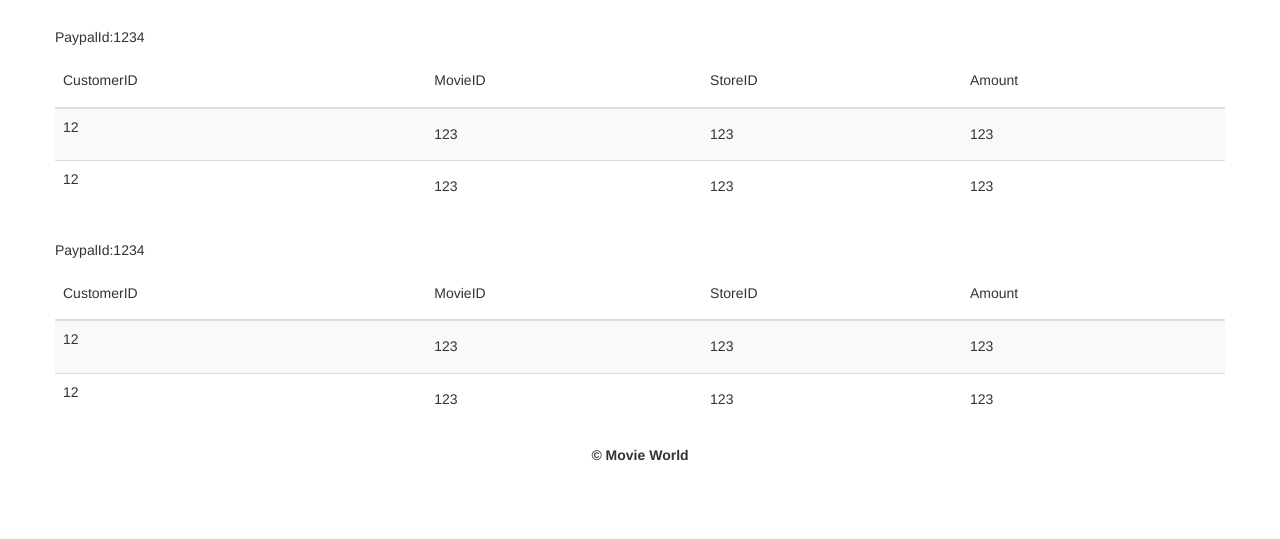
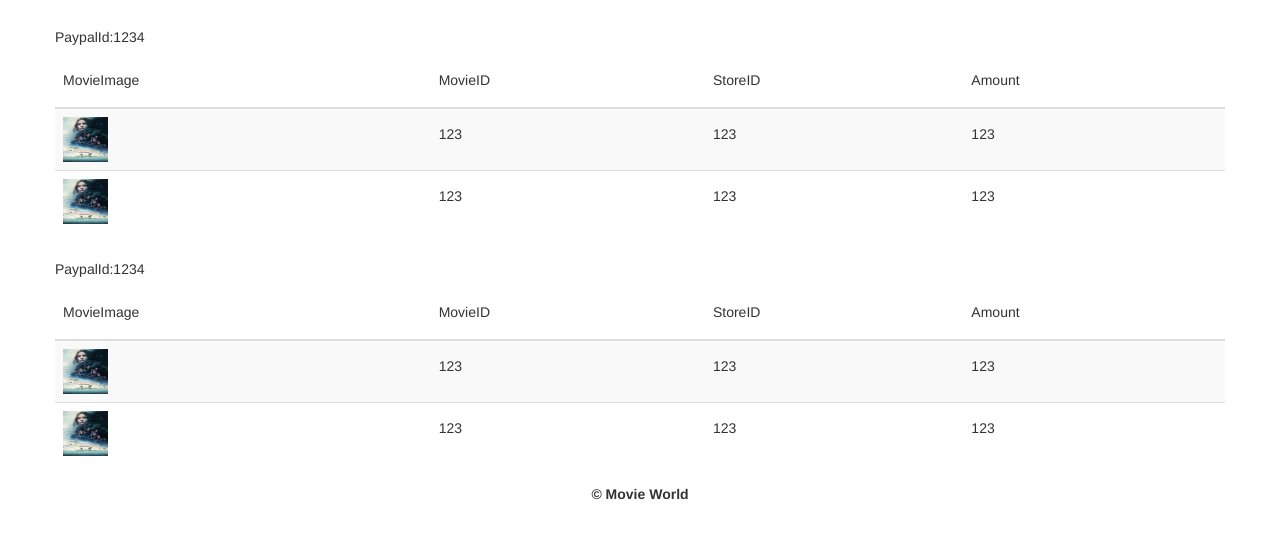
Before and after one commit to vivamilk/Movie_sale, a Flask app: page /show_history in a window 1280 px wide. Shown: the part 52-591 px from the top of the page. Run offline with Flask 2, Linux system fonts and the light colour scheme; some libraries are stand-ins or nearby versions.

Commit message:
replace user_id with movie_image

```diff
--- a/app.py
+++ b/app.py
@@ -10,7 +10,6 @@ from functools import wraps
 import datetime
 import requests
 from copy import copy
-
 
 # -----------------------------------
 # global settings
@@ -128,6 +127,7 @@ def roles_accepted(*roles):
     order to view the page.
     :param roles: The possible roles.
     """
+
     def wrapper(func):
         @wraps(func)
         def decorated_view(*args, **kwargs):
@@ -137,7 +137,9 @@ def roles_accepted(*roles):
                 flash("Sorry, You do not have the permission to view this page. Return to homepage.")
                 return redirect(url_for('index'))
             return func(*args, **kwargs)
+
         return decorated_view
+
     return wrapper
 
 
@@ -368,7 +370,8 @@ def register():
 
     form = RegistrationForm()
     if form.validate_on_submit():
-        User().new_user(form.username.data, form.name.data, form.password.data, 'customer', form.email.data, form.phone_number.data)
+        User().new_user(form.username.data, form.name.data, form.password.data, 'customer', form.email.data,
+                        form.phone_number.data)
         flash('Congratulations, you are now a registered user!')
         return redirect(url_for('login'))
 
@@ -390,34 +393,36 @@ def update_info():
 @app.route('/show_history')
 def show_history():
     data = [
-        {"paypal_id": "1234",
-        "item_list":[
         {
-        "customerID": "12",
-        "movieID": "123",
-        "storeID": "123",
-        "amount": "123"
-        },
+            "paypal_id": "1234",
+            "item_list": [
+                {
+                    "customerID": "12",
+                    "movieID": "123",
+                    "storeID": "123",
+                    "amount": "123"
+                },
+                {
+                    "customerID": "12",
+                    "movieID": "123",
+                    "storeID": "123",
+                    "amount": "123"
+                }]},
         {
-            "customerID": "12",
-            "movieID": "123",
-            "storeID": "123",
-            "amount": "123"
-        }]},
-        {"paypal_id": "1234",
-         "item_list": [
-             {
-                 "customerID": "12",
-                 "movieID": "123",
-                 "storeID": "123",
-                 "amount": "123"
-             },
-             {
-                 "customerID": "12",
-                 "movieID": "123",
-                 "storeID": "123",
-                 "amount": "123"
-             }]}
+            "paypal_id": "1234",
+            "item_list": [
+                {
+                    "customerID": "12",
+                    "movieID": "123",
+                    "storeID": "123",
+                    "amount": "123"
+                },
+                {
+                    "customerID": "12",
+                    "movieID": "123",
+                    "storeID": "123",
+                    "amount": "123"
+                }]}
     ]
     return render_template('show_history.html', history=data)
 
@@ -492,7 +497,8 @@ def remove_items_in_cart():
     for amount, movie_id in records:
         cur.execute('select amountTemp from stock where movieID=? and storeID=?', (movie_id, store_id))
         temp_amount_all = cur.fetchone()[0]
-        cur.execute('update stock set amountTemp=? where movieID=? and storeID=?', (temp_amount_all+amount, movie_id, store_id))
+        cur.execute('update stock set amountTemp=? where movieID=? and storeID=?',
+                    (temp_amount_all + amount, movie_id, store_id))
 
     conn.commit()
     conn.close()
@@ -509,7 +515,8 @@ def add_item_to_cart(movie_id):
     cur.execute('select customerID from customer where userID=?', (current_user.id,))
     customer_id = cur.fetchone()[0]
 
-    cur.execute('select amount from shopping_cart where customerID=? and movieID=? and storeID=?', (customer_id, movie_id, store_id))
+    cur.execute('select amount from shopping_cart where customerID=? and movieID=? and storeID=?',
+                (customer_id, movie_id, store_id))
     current_amount = cur.fetchone()
 
     # insert or update record into database.shopping_cart
@@ -523,7 +530,8 @@ def add_item_to_cart(movie_id):
     # update amountTemp in database.stock
     cur.execute('select amountTemp from stock where movieID=? and storeID=?', (movie_id, store_id))
     temp_amount_all = cur.fetchone()[0]
-    cur.execute('update stock set amountTemp=? where movieID=? and storeID=?', (temp_amount_all-amount, movie_id, store_id))
+    cur.execute('update stock set amountTemp=? where movieID=? and storeID=?',
+                (temp_amount_all - amount, movie_id, store_id))
 
     conn.commit()
     conn.close()
@@ -541,12 +549,14 @@ def remove_item_in_cart(movie_id):
     cur.execute('select customerID from customer where userID=?', (current_user.id,))
     customer_id = cur.fetchone()[0]
 
-    cur.execute('select amount from shopping_cart where customerID=? and movieID=? and storeID=?', (customer_id, movie_id, store_id))
+    cur.execute('select amount from shopping_cart where customerID=? and movieID=? and storeID=?',
+                (customer_id, movie_id, store_id))
     current_amount = cur.fetchone()[0]
 
     # delete or update record into database.shopping_cart
     if current_amount + amount <= 0:
-        cur.execute('delete from shopping_cart where customerID=? and movieID=? and storeID=?', (customer_id, movie_id, store_id))
+        cur.execute('delete from shopping_cart where customerID=? and movieID=? and storeID=?',
+                    (customer_id, movie_id, store_id))
     else:
         cur.execute('update shopping_cart set amount=? where customerID=? and movieID=? and storeID=?',
                     (current_amount + amount, customer_id, movie_id, store_id))
@@ -554,7 +564,8 @@ def remove_item_in_cart(movie_id):
     # update amountTemp in database.stock
     cur.execute('select amountTemp from stock where movieID=? and storeID=?', (movie_id, store_id))
     temp_amount_all = cur.fetchone()[0]
-    cur.execute('update stock set amountTemp=? where movieID=? and storeID=?', (temp_amount_all-amount, movie_id, store_id))
+    cur.execute('update stock set amountTemp=? where movieID=? and storeID=?',
+                (temp_amount_all - amount, movie_id, store_id))
 
     conn.commit()
     conn.close()
@@ -572,13 +583,15 @@ def update_item_in_cart(movie_id):
     cur.execute('select customerID from customer where userID=?', (current_user.id,))
     customer_id = cur.fetchone()[0]
 
-    cur.execute('select amount from shopping_cart where customerID=? and movieID=? and storeID=?', (customer_id, movie_id, store_id))
+    cur.execute('select amount from shopping_cart where customerID=? and movieID=? and storeID=?',
+                (customer_id, movie_id, store_id))
     current_amount = cur.fetchone()[0]
 
     # remove or update record into database.shopping_cart
     if amount <= 0:
         amount = 0
-        cur.execute('delete from shopping_cart where customerID=? and movieID=? and storeID=?', (customer_id, movie_id, store_id))
+        cur.execute('delete from shopping_cart where customerID=? and movieID=? and storeID=?',
+                    (customer_id, movie_id, store_id))
     else:
         cur.execute('update shopping_cart set amount=? where customerID=? and movieID=? and storeID=?',
                     (amount, customer_id, movie_id, store_id))
@@ -586,7 +599,8 @@ def update_item_in_cart(movie_id):
     # update amountTemp in database.stock
     cur.execute('select amountTemp from stock where movieID=? and storeID=?', (movie_id, store_id))
     temp_amount_all = cur.fetchone()[0]
-    cur.execute('update stock set amountTemp=? where movieID=? and storeID=?', (temp_amount_all-amount+current_amount, movie_id, store_id))
+    cur.execute('update stock set amountTemp=? where movieID=? and storeID=?',
+                (temp_amount_all - amount + current_amount, movie_id, store_id))
 
     conn.commit()
     conn.close()
@@ -626,10 +640,10 @@ def checkout_for_cart():
     }
     for idx, record in enumerate(records):
         data_append = {
-            'item_number_%d' % (idx+1): record[1],
-            'item_name_%d' % (idx+1): record[2],
-            'amount_%d' % (idx+1): record[3],
-            'quantity_%d' % (idx+1): record[0],
+            'item_number_%d' % (idx + 1): record[1],
+            'item_name_%d' % (idx + 1): record[2],
+            'amount_%d' % (idx + 1): record[3],
+            'quantity_%d' % (idx + 1): record[0],
             'tax_rate_%d' % (idx + 1): 7}
         data = {**data, **data_append}
     return jsonify(data)
@@ -689,7 +703,8 @@ def record_transaction():
     for amount, movie_id in records:
         cur.execute('select amount from stock where movieID=? and storeID=?', (movie_id, store_id))
         amount_all = cur.fetchone()[0]
-        cur.execute('update stock set amount=? where movieID=? and storeID=?', (amount_all-amount, movie_id, store_id))
+        cur.execute('update stock set amount=? where movieID=? and storeID=?',
+                    (amount_all - amount, movie_id, store_id))
 
     conn.commit()
     conn.close()
--- a/templates/show_history.html
+++ b/templates/show_history.html
@@ -9,7 +9,7 @@
                 <table class="table table-striped">
                     <thead>
                     <tr>
-                        <th><h5>CustomerID</h5></th>
+                        <th><h5>MovieImage</h5></th>
                         <th><h5>MovieID</h5></th>
                         <th><h5>StoreID</h5></th>
                         <th><h5>Amount</h5></th>
@@ -18,7 +18,7 @@
 
                     {% for history_data in history_datas.item_list %}
                         <tr>
-                            <td>{{ history_data.customerID }}</td>
+                            <td><img src="{{url_for('static', filename='posters/' + history_data.movieID + '.jpg')}}" width="45px" height="45px"></td>
                             <td><h5>{{ history_data.movieID }}</h5></td>
                             <td><h5>{{ history_data.storeID }}</h5></td>
                             <td><h5>{{ history_data.amount }}</h5></td>
```
